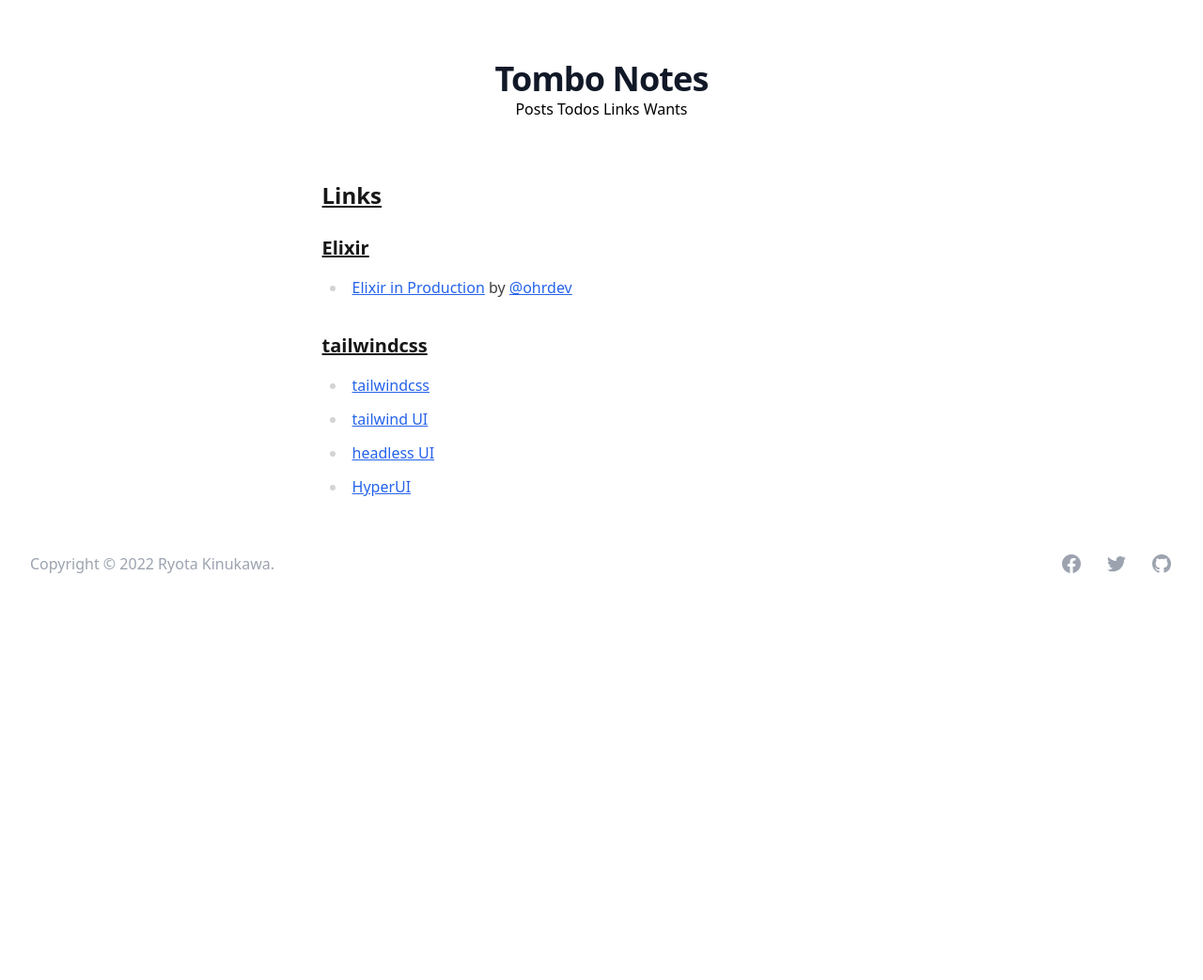
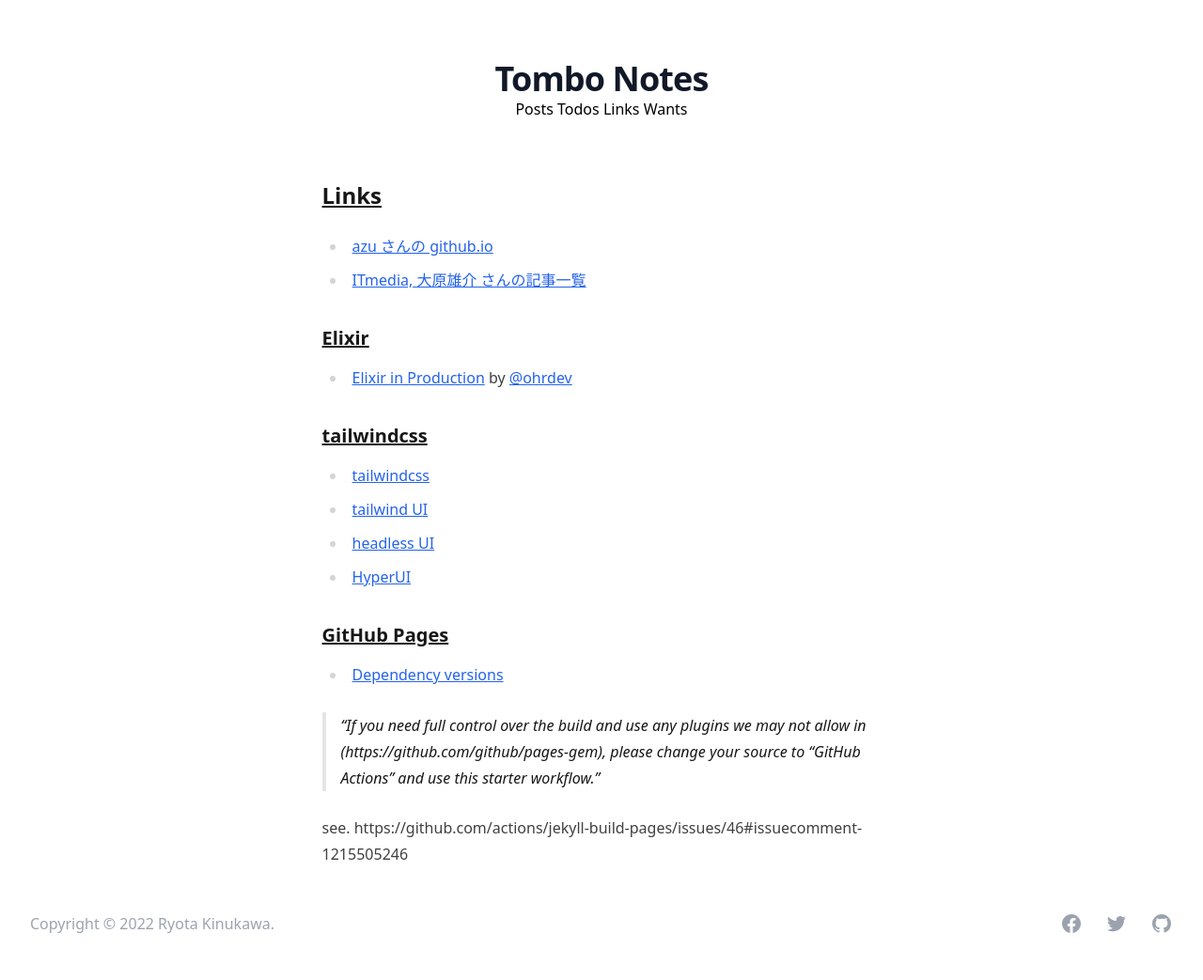
Before and after one commit to pojiro/pojiro.github.io, a Jekyll site: the page built from links.md, in a window 1280 px wide. Shown: the whole page at 94% size. Built offline with Jekyll 4.4.1, drawn with Linux system fonts in a browser that asks for light colours; some web fonts are replaced; Markdown is read by kramdown in place of the engine named in the settings; before the commit the page ends 900 px from its top, so only the background shows below that.

Commit message:
update: links.md

```diff
--- a/links.md
+++ b/links.md
@@ -3,6 +3,9 @@
 title: "Links"
 permalink: /links
 ---
+
+* [azu さんの github.io](https://github.com/efcl/efcl.github.io)
+* [ITmedia, 大原雄介 さんの記事一覧](https://www.itmedia.co.jp/author/100380/)
 
 ### Elixir
 
@@ -14,3 +17,11 @@
 * [tailwind UI](https://tailwindui.com/)
 * [headless UI](https://headlessui.com/)
 * [HyperUI](https://www.hyperui.dev/)
+
+### GitHub Pages
+
+* [Dependency versions](https://pages.github.com/versions/)
+
+> If you need full control over the build and use any plugins we may not allow in (https://github.com/github/pages-gem), please change your source to "GitHub Actions" and use this starter workflow.
+
+see. https://github.com/actions/jekyll-build-pages/issues/46#issuecomment-1215505246
```
